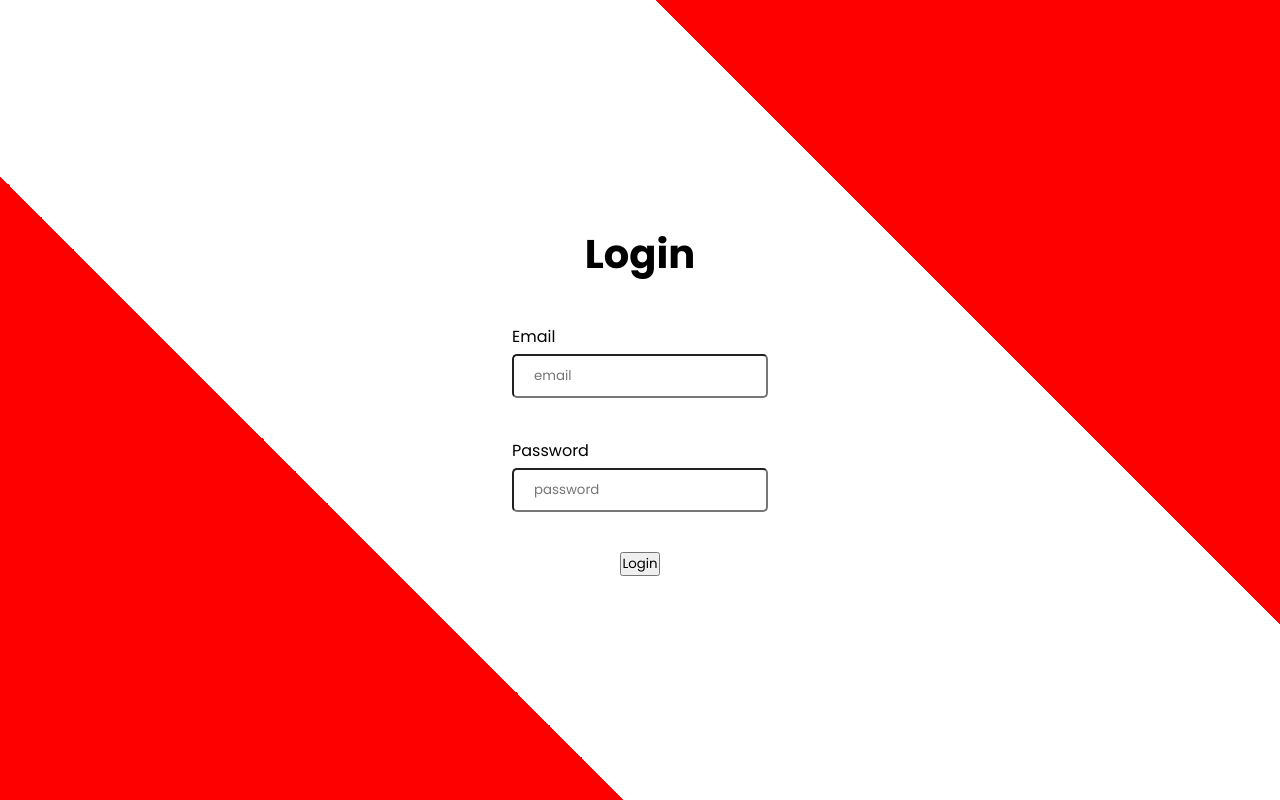
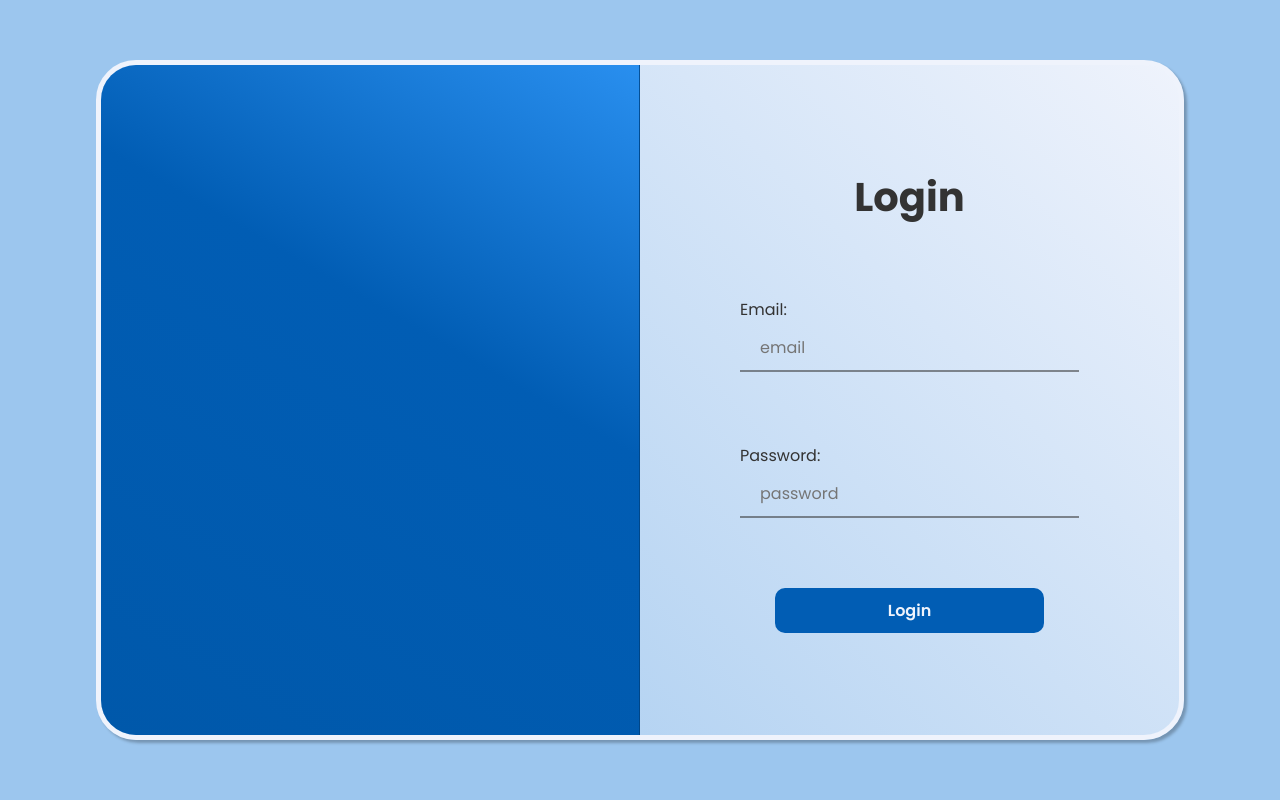
Before and after one commit to JanaTartousy/Advanced-Project, a React (Create React App) app: page /login in a window 1280 px wide. Built offline with nearby package versions, Linux system fonts and the light colour scheme.

Commit message:
working on login page

```diff
--- a/src/App.css
+++ b/src/App.css
@@ -28,7 +28,7 @@ h4 , p {
 }
 
 :root {
-    --main: #F6F8FA;
+    --main: #eff3fc;
     --accent: #369fff;
     --black: #333;
     --accent-derv: #69B7FF;
--- /dev/null
+++ b/src/components/loginForm/loginButton.js
@@ -0,0 +1,23 @@
+import { motion } from "framer-motion";
+
+const LoginButton = () => {
+  return (
+    <motion.button
+      whileHover={{ scale: 1.1, backgroundColor: "var(--accent-derv)" }}
+      whileTap={{ scale: 0.95 }}
+      style={{
+        backgroundColor: "rgb(1, 93, 180)",
+        border: "none",
+        borderRadius: "10px",
+        padding: "10px 10px",
+        fontSize: "1rem",
+        fontWeight: 600,
+        width: "50%",
+        color: "var(--main)",
+      }}
+    >
+      Login
+    </motion.button>
+  );
+};
+export default LoginButton
--- a/src/components/loginForm/loginForm.css
+++ b/src/components/loginForm/loginForm.css
@@ -1,19 +1,36 @@
-.login-form{
-    display:flex;
+.login-form {
+  color: var(--black);
+  display: flex;
   flex-direction: column;
   align-items: center;
-
+  justify-content: space-around;
+  height: 80%;
+  width: 50%;
 }
-.login-form>*{
+.login-form > * {
   margin: 20px 0;
 }
-.login-email,.login-password{
+.login-input-labels {
   display: flex;
   flex-direction: column;
-    width:20vw
+  width: calc(100% - 200px);
 }
-.login-email>input,.login-password>input{
-    margin-top: 5px;
+.login-input-labels > input {
+  margin-top: 3px;
+  font-size: 1rem;
   padding: 10px 20px;
+  border: none;
+  background-color: transparent;
+  width: 100%;
+  border-bottom: 2px solid #3333338c;
+}
+.login-input-labels > input:focus {
+  outline: none;
+  background-color: aliceblue;
   border-radius: 5px;
+  transition: 0.3s ease-in-out;
 }
+.login-form > button:hover {
+  background-color: var(--accent);
+  transition: 0.2s ease-in-out;
+}
--- a/src/components/loginForm/loginForm.js
+++ b/src/components/loginForm/loginForm.js
@@ -1,3 +1,4 @@
+import LoginButton from "./loginButton";
 import "./loginForm.css";
 function handleLogin(event) {
   event.preventDefault();
@@ -7,19 +8,17 @@ function LoginForm(props) {
     <>
       <form onSubmit={handleLogin} className="login-form">
         <h1>Login</h1>
-        <label htmlFor="email" className="login-email">
-          Email
+        <label htmlFor="email" className="login-input-labels">
+          Email:
           <input type="email" name="email" id="email" placeholder="email"/>
         </label>
 
-        <label htmlFor="password" className="login-password">
-          Password
+        <label htmlFor="password" className="login-input-labels">
+          Password:
           <input type="password" name="password" id="password" placeholder="password"/>
         </label>
 
-        <button type="submit" name="login" id="login">
-          Login
-        </button>
+        <LoginButton/>
       </form>
     </>
   );
--- a/src/pages/login/login.css
+++ b/src/pages/login/login.css
@@ -1,9 +1,30 @@
+.main-login-page{
+    height: 100vh;
+    width: 100vw;
+    display: flex;
+    align-items: center;
+    justify-content: center;
+    background: rgb(156, 198, 238) ;
+}
 .login-container {
-  padding: 20px;
-  height: 100vh;
-  width: 100vw;
+  height: 85vh;
+  width: 85vw;
   display: flex;
   align-items: center;
-  justify-content: center;
-  background: linear-gradient(45deg, red 30%,white 30%,white 70%,red 70%,red 100%);
+  justify-content: flex-end;
+  border-radius: 40px;
+  border: 5px solid var(--main);
+  box-shadow: 3px 3px 3px #00000040;
+  background: linear-gradient(45deg, rgb(156, 198, 238) 0%,var(--main) 100%);
+
+
 }
+.empty-login{
+  height: 100%;
+  border-right: solid 1px rgba(0,0,0,0.2);
+  width: 50%;
+  border-bottom-left-radius: 35px;
+  border-top-left-radius: 35px;
+  background: linear-gradient(30deg, rgba(0,88,170,1) 0%, rgb(1, 93, 180) 60% ,rgb(41, 143, 239) 100%);
+
+}
--- a/src/pages/login/login.js
+++ b/src/pages/login/login.js
@@ -3,8 +3,10 @@ import "./login.css"
 
 function Login() {
   return (
-    <main>
+    <main className="main-login-page">
+
       <div className="login-container">
+        <div className="empty-login"></div>
         <LoginForm />
       </div>
     </main>
```
Lines whose indentation alone changed are shown as unchanged.
